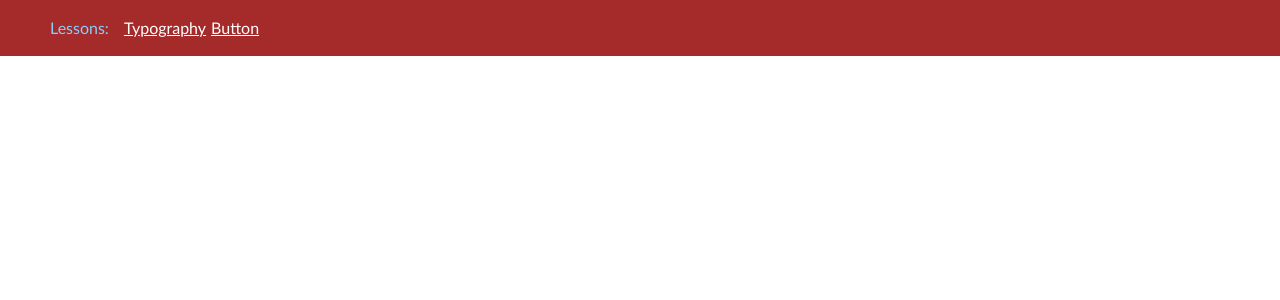
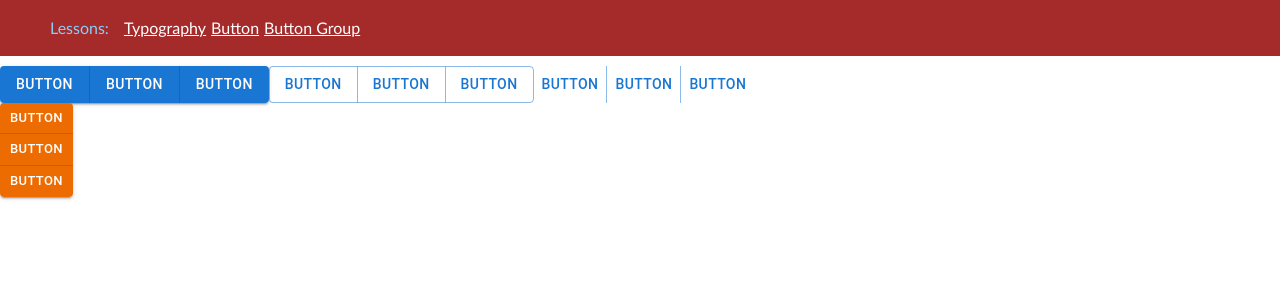
Before and after one commit to Halil-KAPLAN/material-example_react, a React (Vite) app: page /buttonGroup in a window 1280 px wide. Shown: the top 300 px of the page. Built offline with nearby package versions, Linux system fonts and the light colour scheme.

Commit message:
Added ButtonGroup

```diff
--- a/src/App.css
+++ b/src/App.css
@@ -12,6 +12,7 @@
   display: flex;
   flex-direction: row;
   border-bottom: white 300px;
+  margin-bottom: 10px;
 }
 
 .navbar .main {
--- a/src/App.tsx
+++ b/src/App.tsx
@@ -2,7 +2,11 @@ import "./App.css";
 import { BrowserRouter, Route, Routes } from "react-router-dom";
 import Home from "./components/Home";
 import Navbar from "./components/Navbar";
-import { LessonButton, LessonTypography } from "./components/Lessons";
+import {
+  LessonButton,
+  LessonButtonGroup,
+  LessonTypography,
+} from "./components/Lessons";
 
 function App() {
   return (
@@ -12,6 +16,7 @@ function App() {
         <Route path="/" element={<Home />}></Route>
         <Route path="/typography" element={<LessonTypography />}></Route>
         <Route path="/button" element={<LessonButton />}></Route>
+        <Route path="/buttonGroup" element={<LessonButtonGroup />}></Route>
       </Routes>
     </BrowserRouter>
   );
--- /dev/null
+++ b/src/components/Lessons/LessonButtonGroup.tsx
@@ -0,0 +1,42 @@
+import { Button, Stack, ButtonGroup } from "@mui/material";
+
+const LessonButtonGroup = () => {
+  return (
+    <>
+      <Stack direction="row">
+        <ButtonGroup variant="contained">
+          <Button>Button</Button>
+          <Button>Button</Button>
+          <Button>Button</Button>
+        </ButtonGroup>
+
+        <ButtonGroup variant="outlined">
+          <Button>Button</Button>
+          <Button>Button</Button>
+          <Button>Button</Button>
+        </ButtonGroup>
+
+        <ButtonGroup variant="text">
+          <Button>Button</Button>
+          <Button>Button</Button>
+          <Button>Button</Button>
+        </ButtonGroup>
+      </Stack>
+
+      <Stack direction="row">
+        <ButtonGroup
+          variant="contained"
+          orientation="vertical"
+          size="small"
+          color="warning"
+        >
+          <Button>Button</Button>
+          <Button>Button</Button>
+          <Button>Button</Button>
+        </ButtonGroup>
+      </Stack>
+    </>
+  );
+};
+
+export default LessonButtonGroup;
--- a/src/components/Lessons/index.ts
+++ b/src/components/Lessons/index.ts
@@ -1,4 +1,5 @@
 import LessonTypography from "./LessonTypography";
 import LessonButton from "./LessonButton";
+import LessonButtonGroup from "./LessonButtonGroup";
 
-export { LessonTypography, LessonButton };
+export { LessonTypography, LessonButton, LessonButtonGroup };
--- a/src/components/Navbar.tsx
+++ b/src/components/Navbar.tsx
@@ -10,6 +10,7 @@ const Navbar = () => {
         <div className="mainLink">
           <Link to="/typography">Typography</Link>
           <Link to="/button">Button</Link>
+          <Link to="/buttonGroup">Button Group</Link>
         </div>
       </div>
     </div>
```
Also changed, not shown: 1 other file (tests, documents, lock files or other folders).
